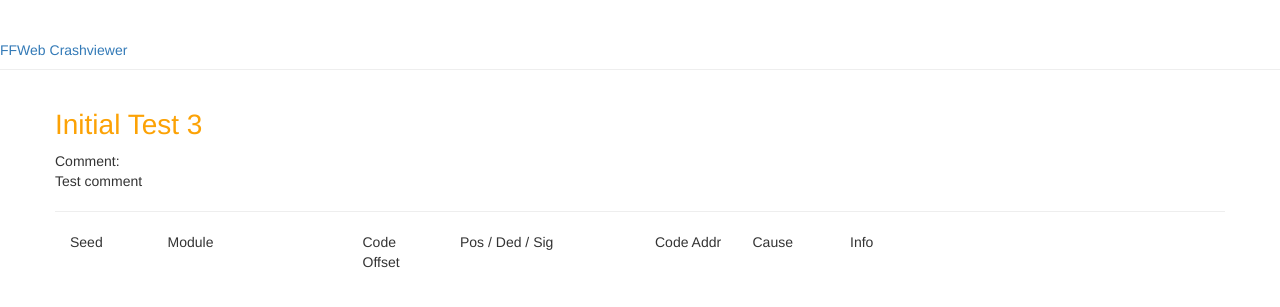
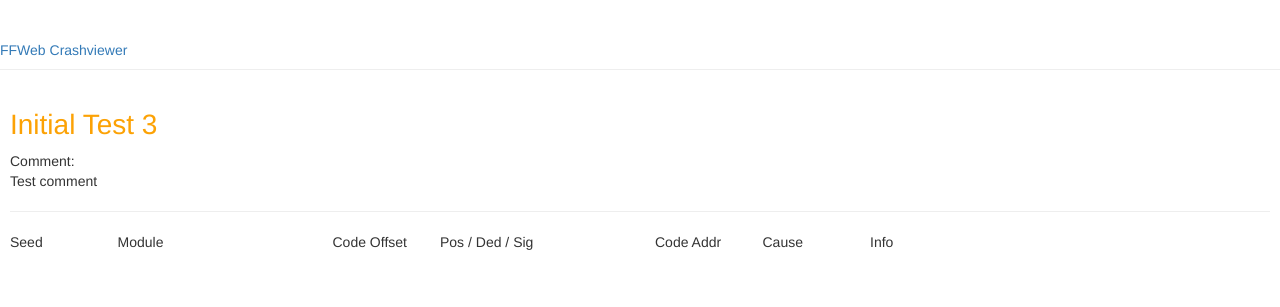
Before and after one commit to dobin/ffweb, a Django app: page /projects/1 in a window 1280 px wide. Shown: the top 307 px of the page. Run offline with Django 3.2, Linux system fonts and the light colour scheme; data comes from the database, SQL or seed files in the repository; some libraries are stand-ins or nearby versions.

Commit message:
nicer table

```diff
--- a/crashviewer/static/css/crashviewer.css
+++ b/crashviewer/static/css/crashviewer.css
@@ -3,6 +3,12 @@ h1 a {
 }
 h1 {
     font-size: 2em;
+}
+
+
+.content {
+    margin-left: 10px;
+    margin-right: 10px;
 }
 
 .crashDataDetails {
--- a/crashviewer/templates/crashviewer/base.html
+++ b/crashviewer/templates/crashviewer/base.html
@@ -10,7 +10,7 @@
     <div class="page-header">
         <a href="/">FFWeb Crashviewer</a>
     </div>
-    <div class="content container">
+    <div class="content ">
         <div class="row">
             <div class="col-md-12">
             {% block content %}
--- a/crashviewer/templates/crashviewer/project_detail.html
+++ b/crashviewer/templates/crashviewer/project_detail.html
@@ -7,21 +7,23 @@
 function myFunction(idx) {
 	div = 'mydiv' + idx
     var x = document.getElementById(div);
-    if (x.style.display === 'none') {
+    if (x.style.display === 'block') {
+        x.style.display = 'none';
+    } else {
         x.style.display = 'block';
-    } else {
-        x.style.display = 'none';
     }
 }
 </script>
 
 <div class="row">
+	<div class="col-md-12">
 		<div>
 			<h1><a href="{% url 'project_detail' pk=project.pk %}">
 				{{ project.name }}
 			</a></h1>
 			Comment: <p>{{ project.comment|linebreaksbr }}</p>
 			<hr>
+		</div>
 	</div>
 </div>
 
@@ -74,6 +76,10 @@ function myFunction(idx) {
 		{{ crashData.cause }}
 	</div>
 
+	<div class="col-md-3">
+		{{ crashData.backtrace|linebreaks }}
+	</div>
+
 	<div class="col-md-1">
 		<button onclick="myFunction({{crashData.pk}})">Info</button>
 	</div>
```
Lines whose indentation alone changed are shown as unchanged.
